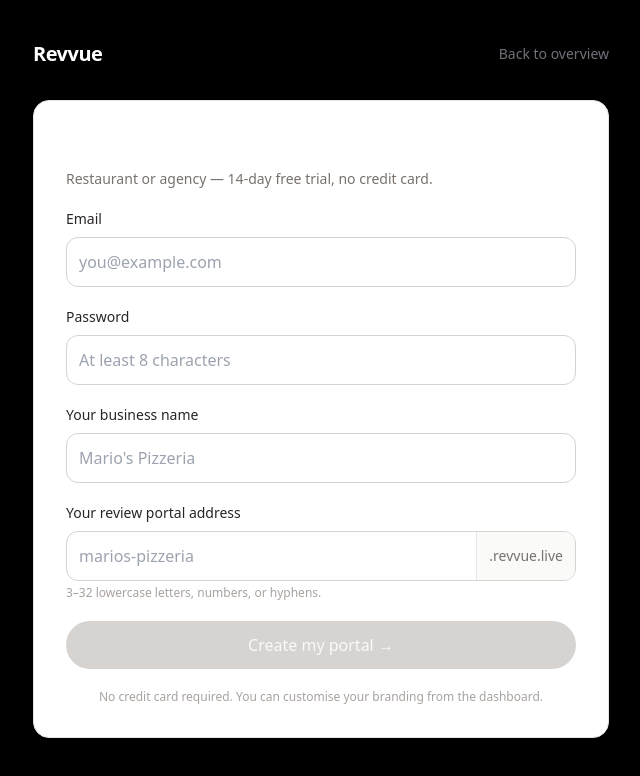
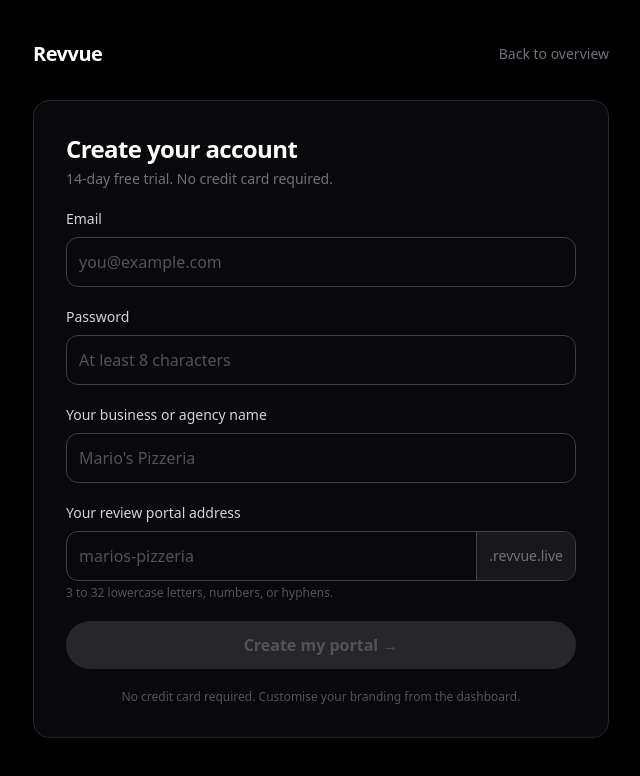
Before and after one commit to venmoiz111-create/Revvue, a Next.js app: page /signup in a window 1280 px wide. Shown: the top 776 px of the page, without its empty margins (319-959 px from the left). Built offline with nearby package versions, Linux system fonts and the light colour scheme.

Commit message:
redesign: signup form dark, green CTA

```diff
--- a/app/signup/SignupForm.tsx
+++ b/app/signup/SignupForm.tsx
@@ -54,8 +54,8 @@
           name: form.name.trim(),
           slug: form.slug.trim(),
           logo_url: null,
-          primary_color: "#1c1917",
-          font_family: "serif",
+          primary_color: "#000000",
+          font_family: "sans-serif",
         }),
       });
       const data = (await res.json()) as {
@@ -80,17 +80,17 @@
   return (
     <form
       onSubmit={handleSubmit}
-      className="bg-white border border-stone-200 rounded-2xl shadow-sm p-8 space-y-5"
+      className="border border-zinc-800 bg-zinc-950 rounded-2xl p-8 space-y-5"
     >
       <div>
-        <h1 className="font-serif text-2xl tracking-tight">Create your account</h1>
-        <p className="mt-1 text-sm text-stone-500">
-          Restaurant or agency — 14-day free trial, no credit card.
+        <h1 className="text-2xl font-black tracking-tight text-white">Create your account</h1>
+        <p className="mt-1 text-sm text-zinc-500">
+          14-day free trial. No credit card required.
         </p>
       </div>
 
       <div>
-        <label className="block text-sm font-medium text-stone-800 mb-2">Email</label>
+        <label className="block text-sm font-medium text-zinc-300 mb-2">Email</label>
         <input
           type="email"
           required
@@ -103,7 +103,7 @@
       </div>
 
       <div>
-        <label className="block text-sm font-medium text-stone-800 mb-2">Password</label>
+        <label className="block text-sm font-medium text-zinc-300 mb-2">Password</label>
         <input
           type="password"
           required
@@ -117,8 +117,8 @@
       </div>
 
       <div>
-        <label className="block text-sm font-medium text-stone-800 mb-2">
-          Your business name
+        <label className="block text-sm font-medium text-zinc-300 mb-2">
+          Your business or agency name
         </label>
         <input
           type="text"
@@ -131,10 +131,10 @@
       </div>
 
       <div>
-        <label className="block text-sm font-medium text-stone-800 mb-2">
+        <label className="block text-sm font-medium text-zinc-300 mb-2">
           Your review portal address
         </label>
-        <div className="flex items-stretch rounded-xl border border-stone-300 focus-within:border-stone-900 transition-colors overflow-hidden">
+        <div className="flex items-stretch rounded-xl border border-zinc-700 focus-within:border-green-500 transition-colors overflow-hidden">
           <input
             type="text"
             required
@@ -146,27 +146,27 @@
                 slugTouched: true,
               }))
             }
-            className="flex-1 px-3 py-3 outline-none bg-transparent text-stone-900"
+            className="flex-1 px-3 py-3 outline-none bg-transparent text-white placeholder-zinc-600"
             placeholder="marios-pizzeria"
           />
-          <span className="bg-stone-50 border-l border-stone-200 px-3 py-3 text-stone-500 text-sm flex items-center whitespace-nowrap">
+          <span className="bg-zinc-900 border-l border-zinc-700 px-3 py-3 text-zinc-500 text-sm flex items-center whitespace-nowrap">
             .revvue.live
           </span>
         </div>
         {slugValid && form.slug ? (
-          <p className="mt-1 text-xs text-stone-500">
+          <p className="mt-1 text-xs text-zinc-500">
             Your review pages will live at{" "}
-            <span className="font-mono text-stone-700">{form.slug}.revvue.live</span>
+            <span className="font-mono text-green-500">{form.slug}.revvue.live</span>
           </p>
         ) : (
-          <p className="mt-1 text-xs text-stone-400">
-            3–32 lowercase letters, numbers, or hyphens.
+          <p className="mt-1 text-xs text-zinc-600">
+            3 to 32 lowercase letters, numbers, or hyphens.
           </p>
         )}
       </div>
 
       {serverError && (
-        <div className="rounded-xl border border-red-200 bg-red-50 text-red-800 text-sm p-3">
+        <div className="rounded-xl border border-red-800 bg-red-950/50 text-red-400 text-sm p-3">
           {serverError}
         </div>
       )}
@@ -174,17 +174,17 @@
       <button
         type="submit"
         disabled={!formValid || submitting}
-        className="w-full rounded-full bg-stone-900 text-stone-50 font-medium py-3 disabled:bg-stone-300 disabled:cursor-not-allowed hover:bg-stone-800 transition-colors"
+        className="w-full rounded-full bg-green-500 text-black font-bold py-3 disabled:bg-zinc-800 disabled:text-zinc-600 disabled:cursor-not-allowed hover:bg-green-400 transition-colors"
       >
         {submitting ? "Creating your portal…" : "Create my portal →"}
       </button>
 
-      <p className="text-xs text-stone-400 text-center">
-        No credit card required. You can customise your branding from the dashboard.
+      <p className="text-xs text-zinc-600 text-center">
+        No credit card required. Customise your branding from the dashboard.
       </p>
     </form>
   );
 }
 
 const inputClass =
-  "w-full rounded-xl border border-stone-300 px-3 py-3 outline-none focus:border-stone-900 transition-colors bg-white text-stone-900";
+  "w-full rounded-xl border border-zinc-700 px-3 py-3 outline-none focus:border-green-500 transition-colors bg-transparent text-white placeholder-zinc-600";
```
